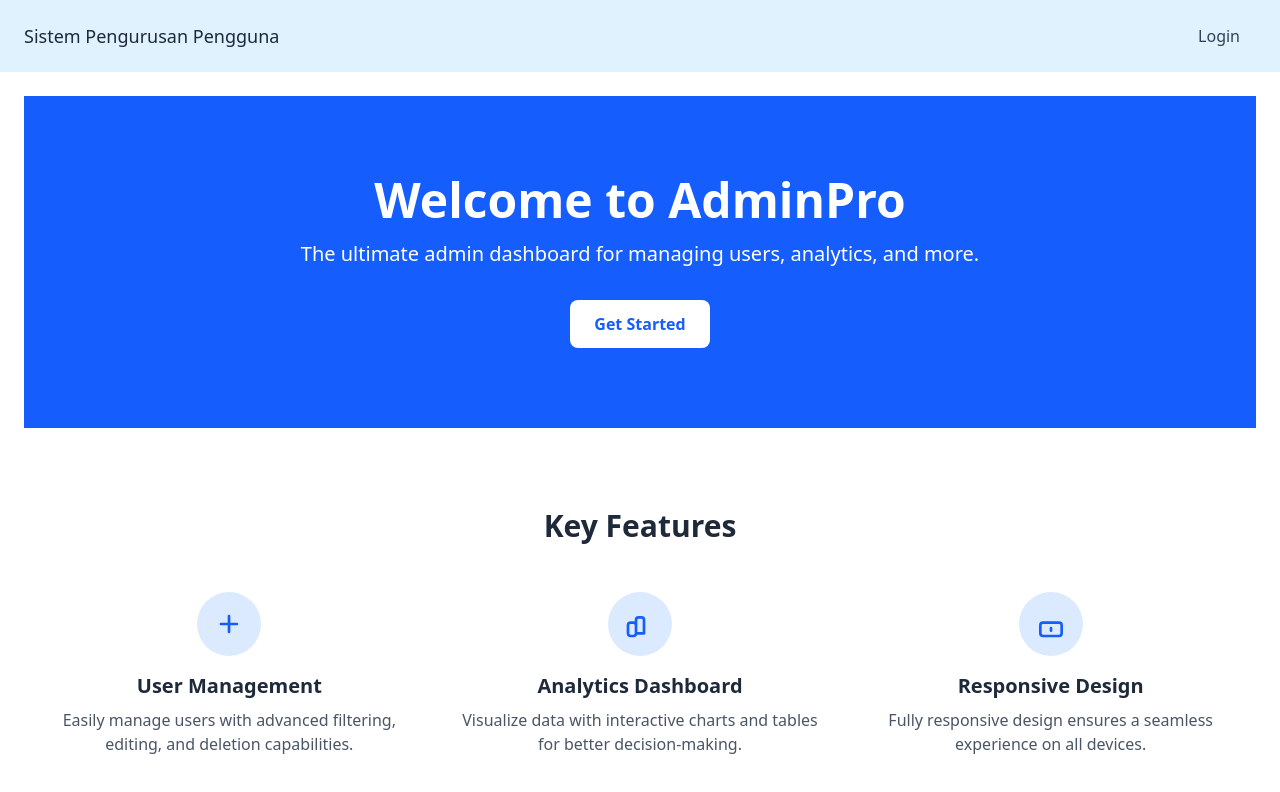
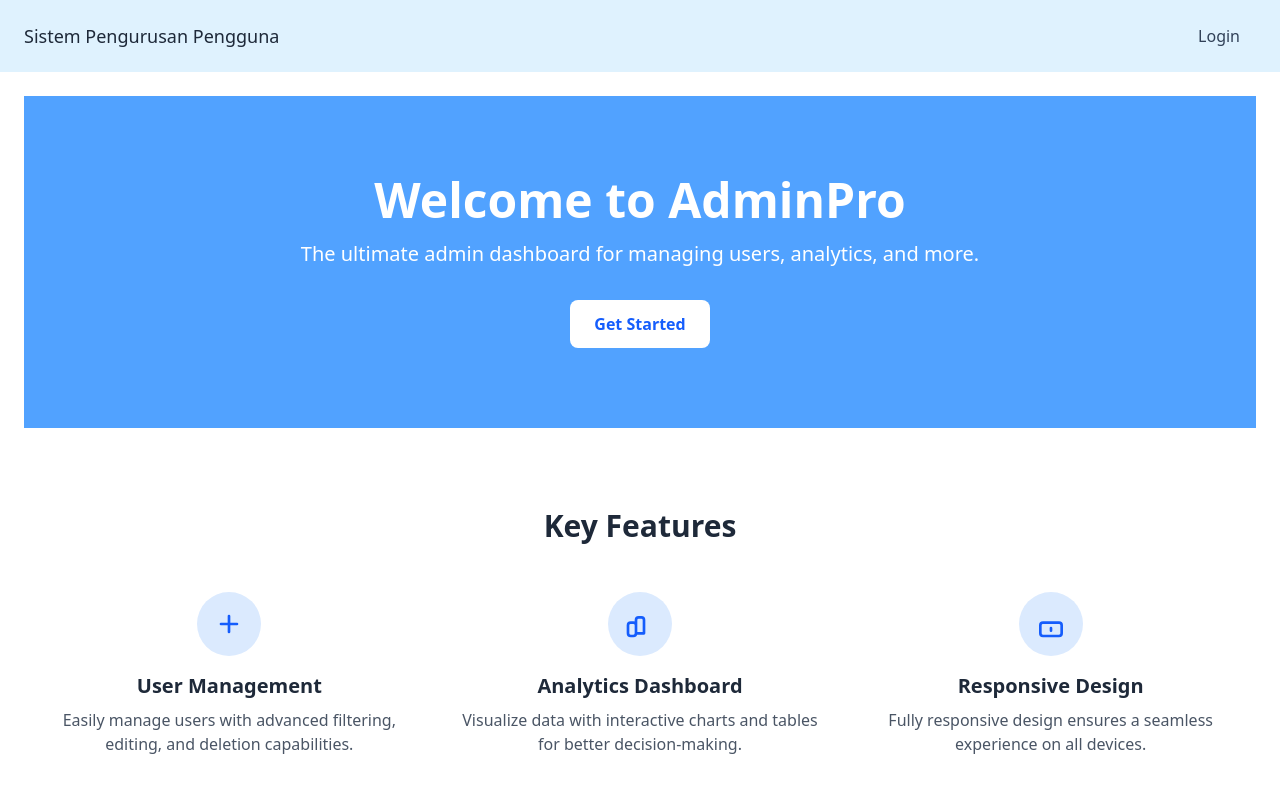
Before and after one commit to eci4ever/node-vue-tw4, a Vue app: page / in a window 1280 px wide. Shown: the top 792 px of the page. Built offline with nearby package versions, Linux system fonts and the light colour scheme.

Commit message:
Update HomeView styles for hero section and footer with new color scheme

```diff
--- a/src/views/HomeView.vue
+++ b/src/views/HomeView.vue
@@ -1,7 +1,7 @@
 <template>
   <div class="min-h-screen bg-gray-50 font-poppins">
     <!-- Hero Section -->
-    <section class="bg-blue-600 text-white py-20">
+    <section class="bg-blue-400 text-white py-20">
       <div class="container mx-auto px-4 text-center">
         <h1 class="text-4xl md:text-5xl font-bold mb-4">Welcome to AdminPro</h1>
         <p class="text-lg md:text-xl mb-8">
@@ -100,7 +100,7 @@
         </p>
         <button
           @click="navigateToLogin"
-          class="px-6 py-3 bg-blue-600 text-white font-semibold rounded-lg hover:bg-blue-700 transition-colors"
+          class="px-6 py-3 bg-blue-400 text-white font-semibold rounded-lg hover:bg-blue-500 transition-colors"
         >
           Sign In
         </button>
@@ -108,7 +108,7 @@
     </section>
 
     <!-- Footer -->
-    <footer class="bg-gray-800 text-white py-8">
+    <footer class="bg-gray-500 text-white py-8">
       <div class="container mx-auto px-4 text-center">
         <p>&copy; 2023 AdminPro. All rights reserved.</p>
       </div>
```
